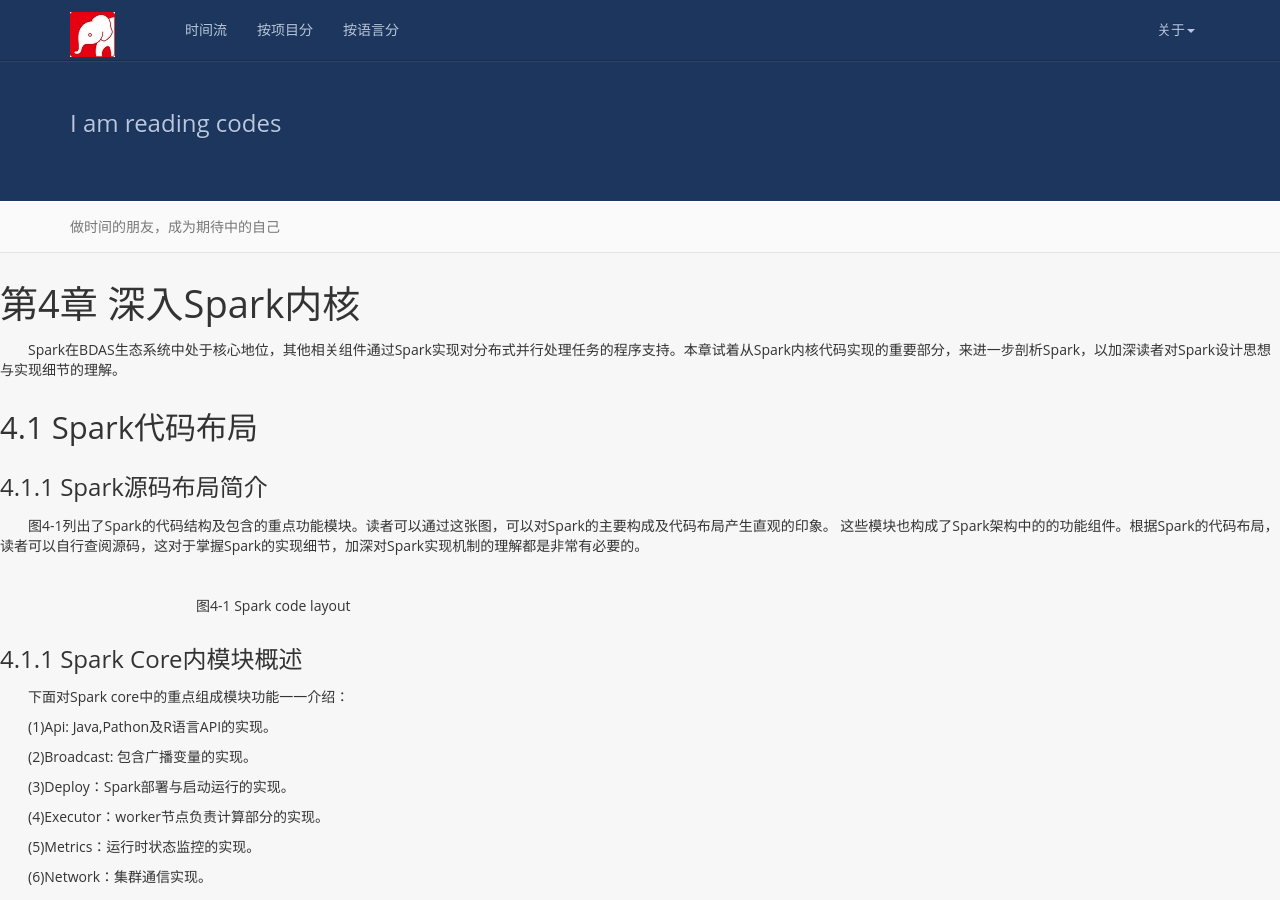
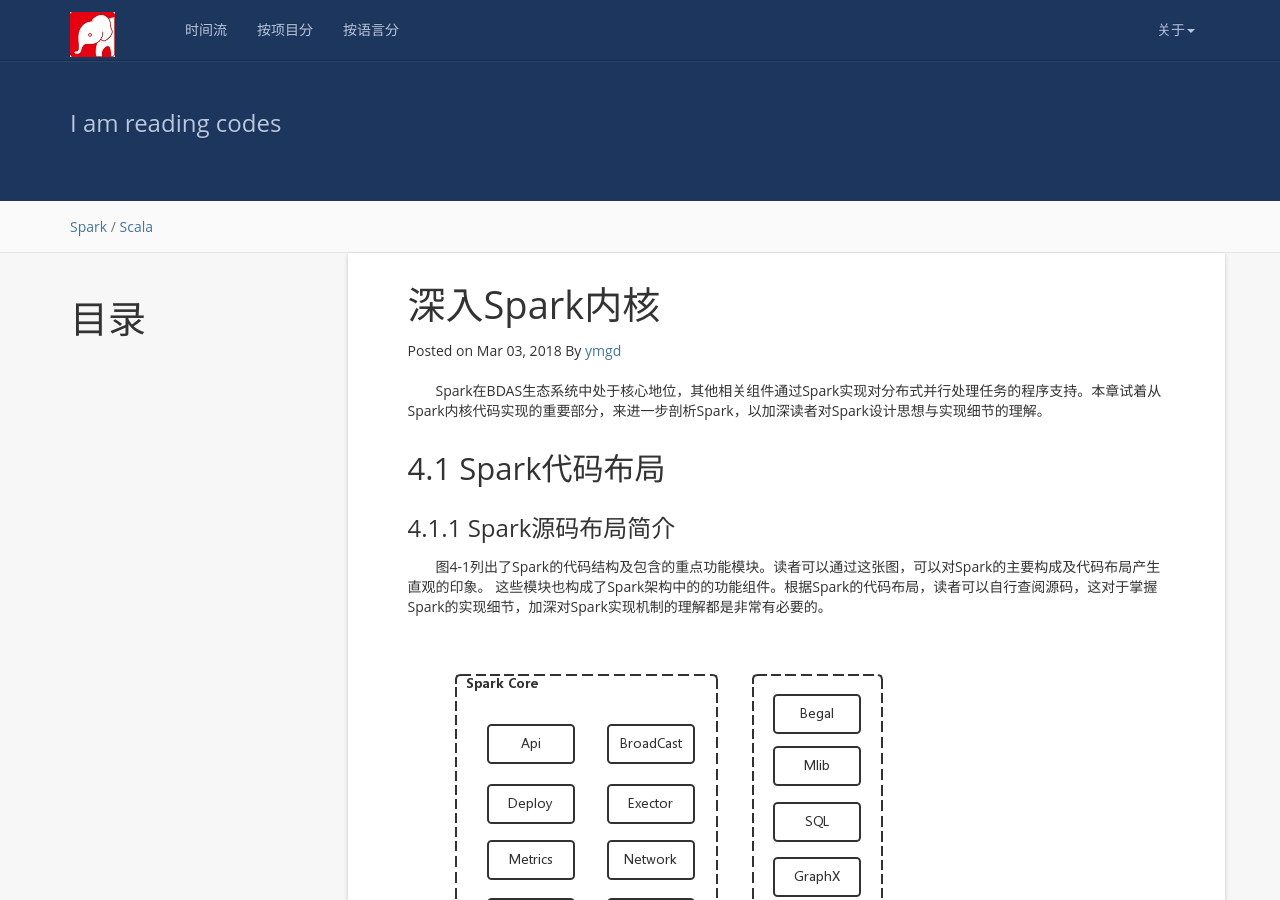
Before and after one commit to ymgd/codereader, a Jekyll site: the page built from bigdata/spark/深入Spark内核.md, in a window 1280 px wide and 900 px high. Built offline with Jekyll 4.4.1, drawn with Linux system fonts in a browser that asks for light colours; our own code applies the rules of GitHub Pages for plain Markdown files; comment, search, counter and statistics services are not loaded.

Commit message:
Post the Spark core article.

```diff
--- a/bigdata/spark/深入Spark内核.md
+++ b/bigdata/spark/深入Spark内核.md
@@ -1,4 +1,11 @@
-# 第4章 深入Spark内核
+---
+layout: post
+title:  深入Spark内核
+date:   2018-03-03 12:57:00 +0800
+categories: Spark
+tag: Scala
+rank: 10
+---
 
 &emsp;&emsp;Spark在BDAS生态系统中处于核心地位，其他相关组件通过Spark实现对分布式并行处理任务的程序支持。本章试着从Spark内核代码实现的重要部分，来进一步剖析Spark，以加深读者对Spark设计思想与实现细节的理解。
 
@@ -1564,6 +1571,7 @@ private def ensureFreeSpace(
 
 &emsp;&emsp;本章首先与spark1.5.0的代码布局做了宏观介绍，进而对spark的执行主线做了详细剖析，从代码层面详细讲述了RDD是如何落地到worker上执行的。接着，本章又从另一个角度分析了client，master与worker之间的交互过程。最后本章深入讲述了spark的两个重要功能点及spark shuffle与spark存储机制。 学习本章的讲解后，希望读者能自行深入研究spark代码，加深对spark内部实现原理的理解。
 
-[1]: resources/model/4-1Code-Layout.png
-[2]: resources/model/4-2Spark-Sequence.png
-[3]: resources/model/4-3Spark-Sequence2.png
+
+[1]: {{ '/bigdata/spark/resources/model/4-1Code-Layout.png' | prepend: site.baseurl  }}
+[2]: {{ '/bigdata/spark/resources/model/4-2Spark-Sequence.png' | prepend: site.baseurl  }}
+[3]: {{ '/bigdata/spark/resources/model/4-3Spark-Sequence2.png' | prepend: site.baseurl  }}
```
Also changed, not shown: _posts/2018-03-03-深入Spark内核.md (added, +1 -0 lines).
